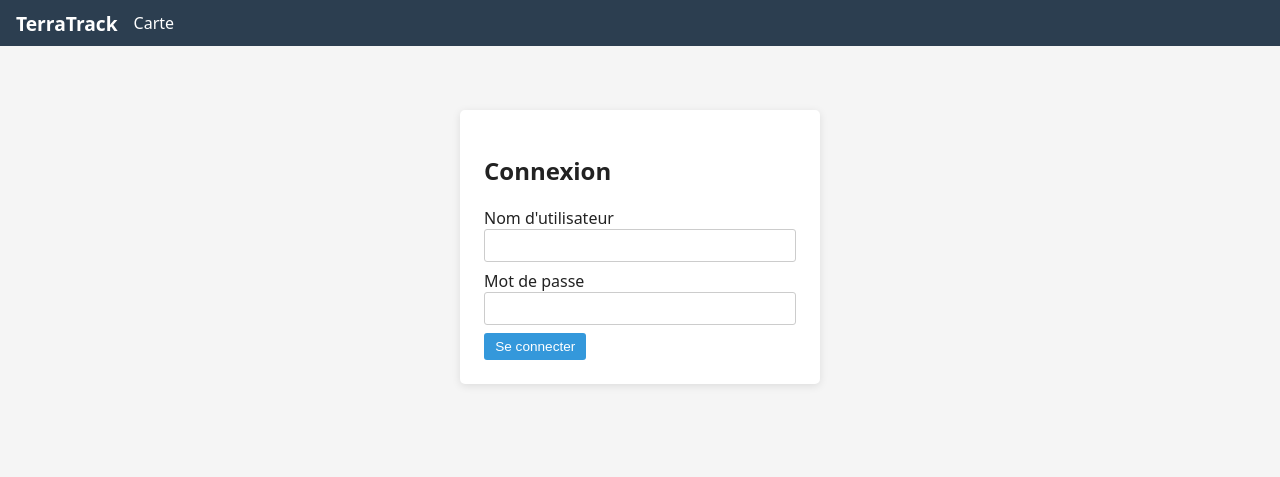
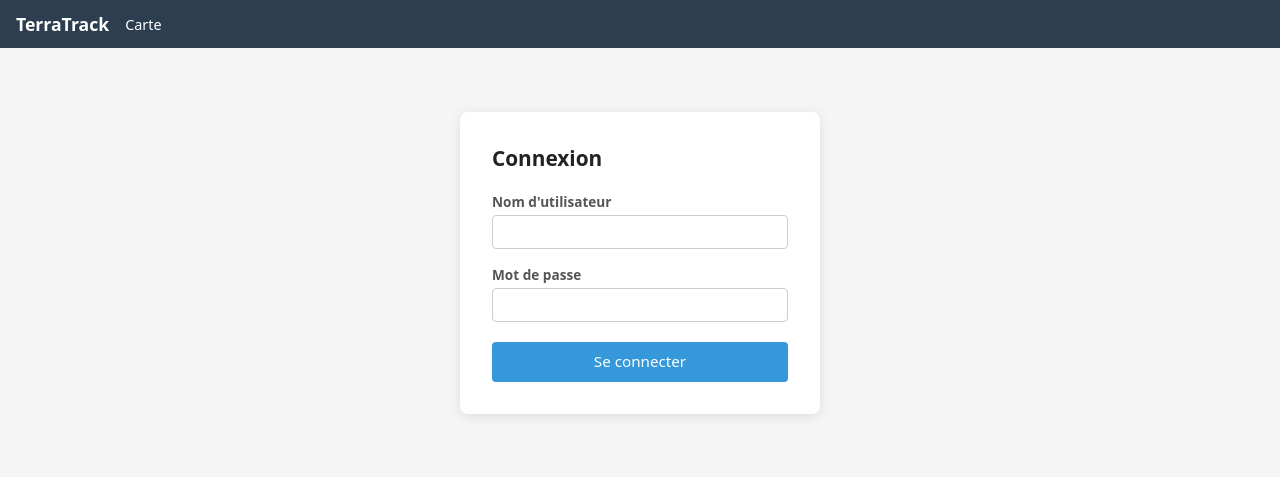
Before and after one commit to MariusPochon/terratrack, a PHP site: page /front/view/login.html in a window 1280 px wide. Shown: the top 477 px of the page. Run offline with PHP 8.4, Linux system fonts and the light colour scheme.

Commit message:
petites maj

```diff
--- a/front/css/style.css
+++ b/front/css/style.css
@@ -1,35 +1,66 @@
-* { box-sizing: border-box; }
+/* ============================================================
+   Reset minimal
+   ============================================================ */
+*, *::before, *::after {
+    box-sizing: border-box;
+    margin: 0;
+    padding: 0;
+}
 
+/* ============================================================
+   Base
+   ============================================================ */
 body {
-    margin: 0;
     font-family: system-ui, sans-serif;
+    font-size: 0.9rem;
     color: #222;
     background: #f5f5f5;
 }
 
+/* ============================================================
+   Header
+   ============================================================ */
 header {
     background: #2c3e50;
     color: #fff;
-    padding: 0.6rem 1rem;
+    padding: 0 1rem;
+    height: 48px;
     display: flex;
     align-items: center;
     gap: 1rem;
 }
 
 header h1 {
-    font-size: 1.2rem;
-    margin: 0;
+    font-size: 1.1rem;
+    white-space: nowrap;
+}
+
+header nav {
+    display: flex;
+    gap: 0.8rem;
 }
 
 header nav a {
     color: #fff;
     text-decoration: none;
-    margin-right: 0.8rem;
+    font-size: 0.9rem;
 }
 
+header nav a:hover {
+    text-decoration: underline;
+}
+
+/* Pousse le bouton de déconnexion à droite */
+#logout-btn {
+    margin-left: auto;
+}
+
+/* ============================================================
+   Layout principal (carte + barre latérale)
+   ============================================================ */
 main {
     display: flex;
-    height: calc(100vh - 50px);
+    height: calc(100vh - 48px);
 }
 
 #map {
@@ -38,95 +69,231 @@ main {
 }
 
 aside {
-    width: 320px;
-    padding: 0.8rem;
+    width: 300px;
+    padding: 1rem;
     background: #fff;
     border-left: 1px solid #ddd;
     overflow-y: auto;
+    display: flex;
+    flex-direction: column;
+    gap: 0.75rem;
 }
 
-aside h2, aside h3, aside h4 {
-    margin-top: 0;
+aside h3 {
+    font-size: 0.8rem;
+    font-weight: 700;
+    color: #888;
+    text-transform: uppercase;
+    letter-spacing: 0.05em;
 }
 
-.toolbar {
-    display: flex;
-    flex-wrap: wrap;
-    gap: 0.3rem;
-    margin-bottom: 0.6rem;
-}
-
+/* ============================================================
+   Boutons
+   ============================================================ */
 button {
     background: #3498db;
     border: none;
     color: #fff;
-    padding: 0.4rem 0.7rem;
-    border-radius: 3px;
+    padding: 0.4rem 0.75rem;
+    border-radius: 4px;
     cursor: pointer;
     font-size: 0.85rem;
-}
-button:hover { background: #2980b9; }
-
-input[type="text"], input[type="password"], textarea, select {
-    width: 100%;
-    padding: 0.4rem;
-    border: 1px solid #ccc;
-    border-radius: 3px;
     font-family: inherit;
-    margin-bottom: 0.5rem;
+    line-height: 1.4;
 }
 
-textarea { min-height: 70px; }
+button:hover {
+    background: #2980b9;
+}
 
+/* ============================================================
+   Champs de formulaire (inputs, select, textarea)
+   ============================================================ */
+input,
+textarea,
+select {
+    width: 100%;
+    padding: 0.4rem 0.5rem;
+    border: 1px solid #ccc;
+    border-radius: 4px;
+    font-family: inherit;
+    font-size: 0.9rem;
+    background: #fff;
+    color: #222;
+}
+
+input:focus,
+textarea:focus,
+select:focus {
+    outline: none;
+    border-color: #3498db;
+    box-shadow: 0 0 0 2px rgba(52, 152, 219, 0.2);
+}
+
+textarea {
+    min-height: 70px;
+    resize: vertical;
+}
+
+input[type="file"] {
+    padding: 0.3rem 0.5rem;
+    font-size: 0.8rem;
+    cursor: pointer;
+}
+
+/* ============================================================
+   Toolbar (barre d'outils de la barre latérale)
+   ============================================================ */
+.toolbar {
+    display: flex;
+    flex-wrap: wrap;
+    gap: 0.4rem;
+}
+
+/* ============================================================
+   Compteur de points / zones
+   ============================================================ */
+#counter {
+    font-size: 0.85rem;
+    color: #555;
+}
+
+#counter span {
+    font-weight: 700;
+    color: #2c3e50;
+}
+
+/* ============================================================
+   Légende des catégories
+   ============================================================ */
 .legend-item {
     display: flex;
     align-items: center;
     gap: 0.5rem;
-    margin: 0.2rem 0;
+    font-size: 0.85rem;
 }
+
 .legend-color {
-    display: inline-block;
     width: 14px;
     height: 14px;
-    border: 1px solid #888;
+    border-radius: 2px;
+    border: 1px solid rgba(0, 0, 0, 0.2);
+    flex-shrink: 0;
 }
 
+/* ============================================================
+   Message d'erreur
+   ============================================================ */
 .error-box {
-    background: #c0392b;
+    background: #e74c3c;
     color: #fff;
-    padding: 0.5rem 0.8rem;
-    margin: 0.5rem 0;
-    border-radius: 3px;
+    padding: 0.5rem 0.75rem;
+    border-radius: 4px;
+    font-size: 0.85rem;
     display: none;
 }
 
+/* ============================================================
+   Liste des observations (barre latérale admin)
+   ============================================================ */
 .list-row {
     display: flex;
     align-items: center;
     gap: 0.4rem;
-    padding: 0.3rem 0;
+    padding: 0.4rem 0;
     border-bottom: 1px solid #eee;
     font-size: 0.85rem;
 }
-.list-row .list-title { flex: 1; }
-.list-row .list-type { color: #888; font-size: 0.75rem; }
 
+.list-row .list-title {
+    flex: 1;
+    min-width: 0;
+    overflow: hidden;
+    text-overflow: ellipsis;
+    white-space: nowrap;
+}
+
+.list-row .list-type {
+    color: #888;
+    font-size: 0.75rem;
+    flex-shrink: 0;
+}
+
+.list-row button {
+    padding: 0.2rem 0.45rem;
+    font-size: 0.75rem;
+    flex-shrink: 0;
+}
+
+/* ============================================================
+   Page de connexion
+   ============================================================ */
 .login-wrapper {
     max-width: 360px;
     margin: 4rem auto;
     background: #fff;
-    padding: 1.5rem;
-    border-radius: 5px;
-    box-shadow: 0 2px 8px rgba(0,0,0,0.1);
+    padding: 2rem;
+    border-radius: 8px;
+    box-shadow: 0 2px 12px rgba(0, 0, 0, 0.1);
 }
 
-/* ---- Modal overlay (admin draw form) ---- */
+.login-wrapper h2 {
+    font-size: 1.3rem;
+    margin-bottom: 1.25rem;
+}
+
+.login-wrapper label {
+    display: block;
+    font-size: 0.85rem;
+    font-weight: 600;
+    color: #555;
+    margin-bottom: 0.25rem;
+}
+
+.login-wrapper input {
+    margin-bottom: 1rem;
+}
+
+.login-wrapper button {
+    width: 100%;
+    padding: 0.6rem;
+    font-size: 0.95rem;
+    margin-top: 0.25rem;
+}
+
+/* ============================================================
+   Popup Leaflet
+   ============================================================ */
+.popup h3 {
+    font-size: 0.95rem;
+    margin-bottom: 0.35rem;
+}
+
+.popup p {
+    font-size: 0.85rem;
+    margin-bottom: 0.35rem;
+    color: #444;
+}
+
+.popup small {
+    color: #888;
+    font-size: 0.75rem;
+}
+
+.popup img {
+    max-width: 120px;
+    margin: 2px;
+    border-radius: 3px;
+}
+
+/* ============================================================
+   Modale (formulaire de saisie admin)
+   ============================================================ */
 #modal-overlay {
     display: none;
     position: fixed;
-    top: 0; left: 0;
-    width: 100%; height: 100%;
-    background: rgba(0,0,0,0.5);
+    inset: 0;
+    background: rgba(0, 0, 0, 0.5);
     z-index: 9999;
     justify-content: center;
     align-items: center;
--- a/front/ctrl/UserController.js
+++ b/front/ctrl/UserController.js
@@ -241,6 +241,8 @@ class UserController {
         const container = document.getElementById('legend');
         if (!container) return;
 
+        container.innerHTML = ''; // efface avant de re-remplir pour éviter les doublons
+
         categories.forEach(cat => {
             const item = document.createElement('div');
             item.className = 'legend-item';
@@ -268,6 +270,7 @@ class UserController {
             const data = await this.observationWorker.getObservationByNameDescription(keyword);
             this.observations = data;
             this.displayObservations(data);
+            this.updateCounter();
         } catch (err) {
             this.showError("Erreur lors de la recherche : " + err.message);
         }
--- a/front/view/admin.html
+++ b/front/view/admin.html
@@ -17,7 +17,7 @@
     <nav>
         <a href="home.html">Carte publique</a>
     </nav>
-    <button id="logout-btn" style="margin-left:auto;">Déconnexion</button>
+    <button id="logout-btn">Déconnexion</button>
 </header>
 
 <main>
@@ -44,13 +44,13 @@
     </aside>
 </main>
 
-<!-- Modal : opens automatically when a marker or polygon is drawn -->
+<!-- Modale : s'ouvre automatiquement après le dessin d'un point ou d'une zone -->
 <div id="modal-overlay">
     <div id="modal">
         <h2 id="modal-titre">Nouveau relevé</h2>
 
         <form id="form-releve">
-            <!-- Hidden fields populated by AdminController -->
+            <!-- Champs cachés remplis par AdminController -->
             <input type="hidden" id="modal-type" name="type">
             <input type="hidden" id="modal-coords" name="coordinates">
 
```
Also changed, not shown: other parts of front/css/style.css (+23 -24 lines).
